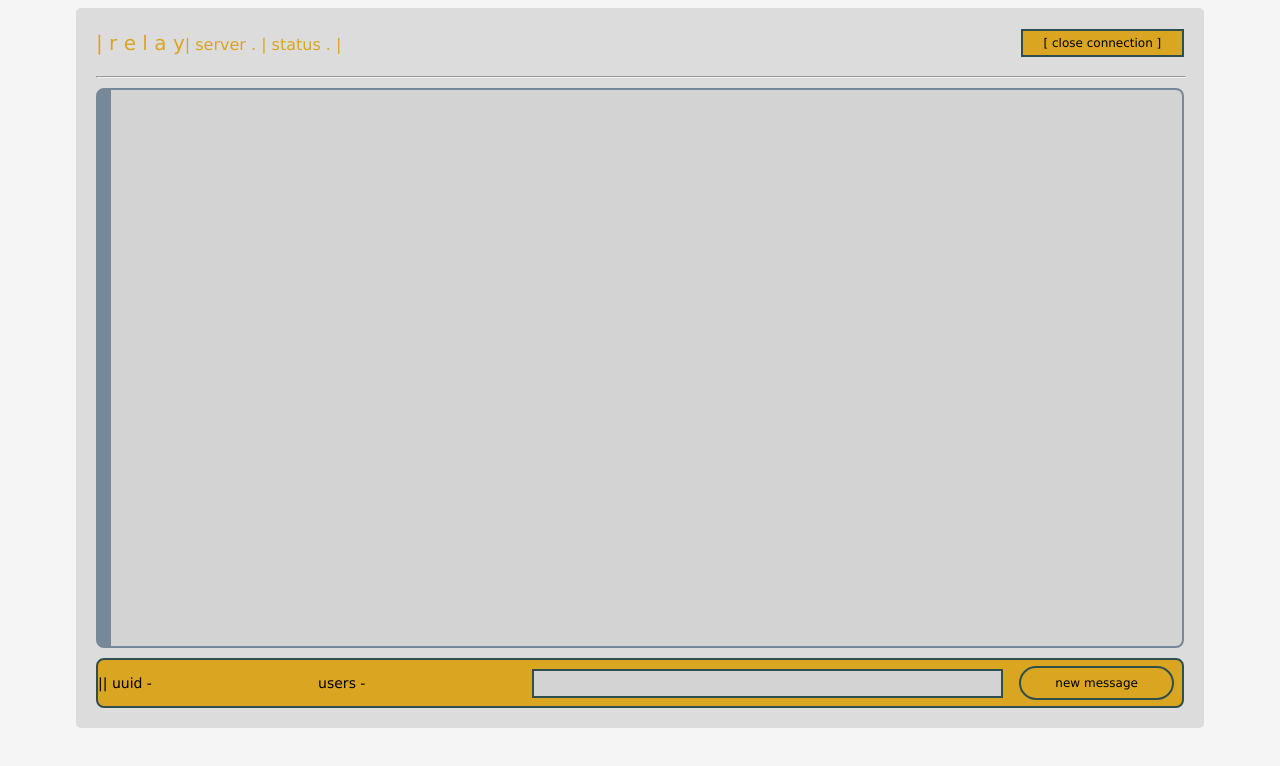
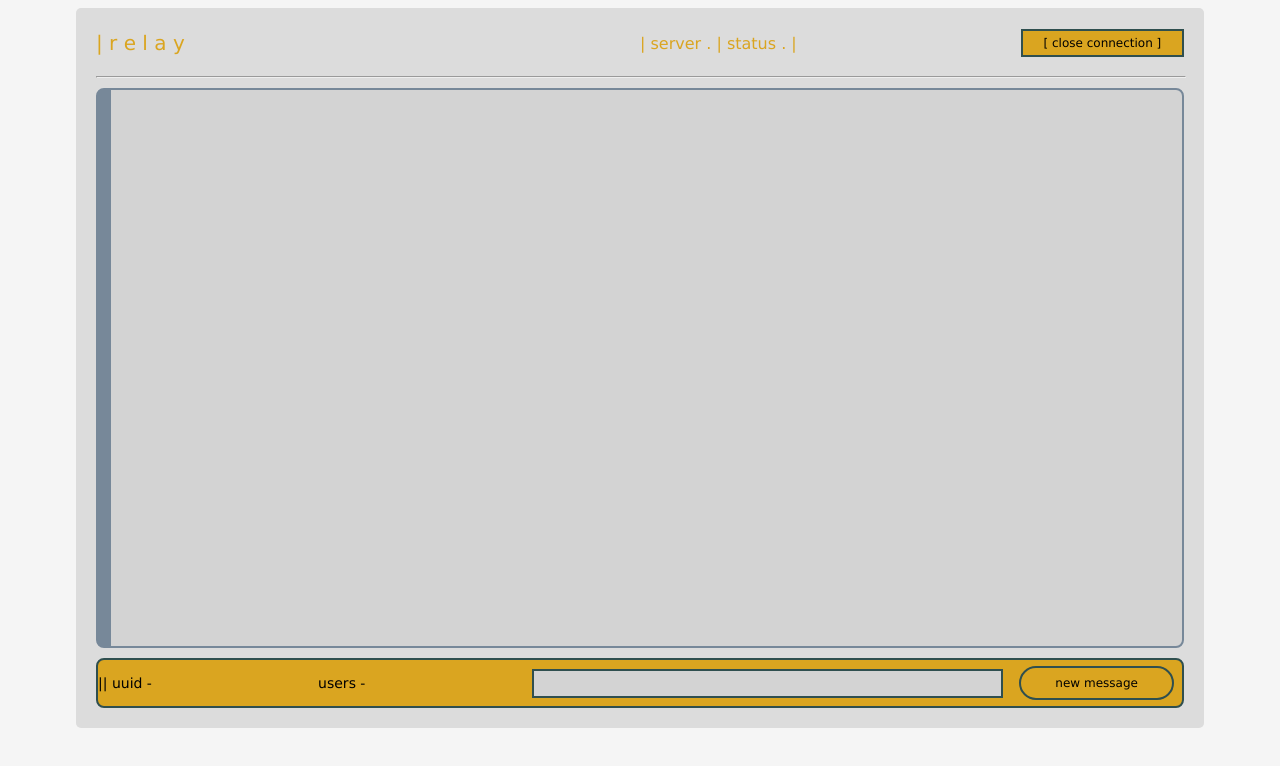
Before and after one commit to davisvansant/relay, a Vue app in the folder frontend/: page / in a window 1280 px wide. Shown: the top 766 px of the page. Built offline with nearby package versions, Linux system fonts and the light colour scheme.

Commit message:
minor adjustments to span

```diff
--- a/frontend/src/App.vue
+++ b/frontend/src/App.vue
@@ -3,8 +3,9 @@
     <div id="console" class="console">
       <div id="nav" class="nav">
         <span id="title" class="title">
-          <span>|</span>
-          <span> r e l a y</span>
+          <span> | </span>
+          r e l a y
+        </span>
           <span id="url" class="url">
             <span>|</span>
             server
@@ -16,7 +17,6 @@
             {{ ready_state }}
             <span>|</span>
           </span>
-        </span>
         <button class="close_connection_button">
           [ close connection ]
         </button>
```
